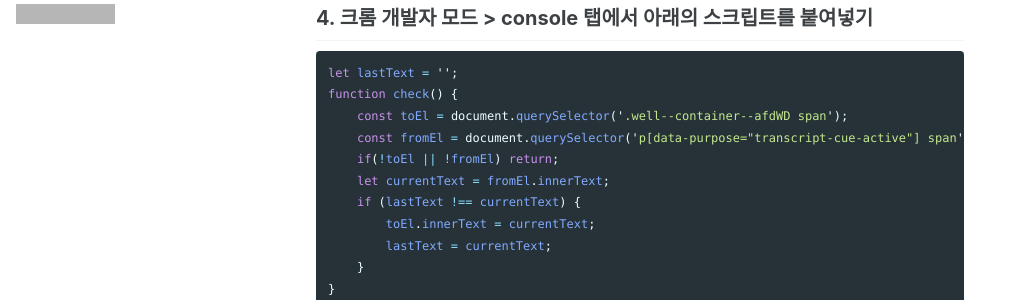
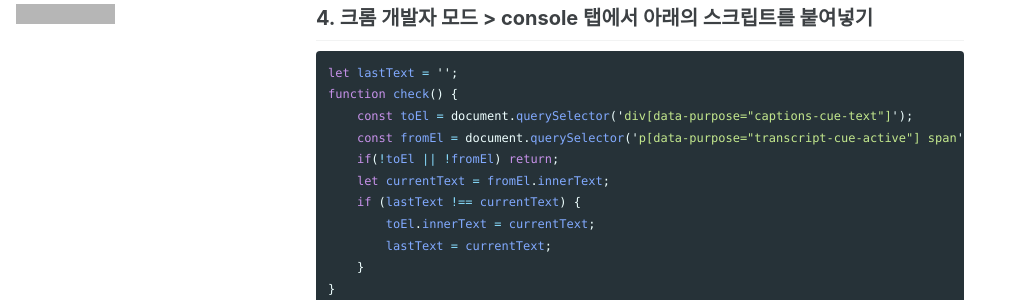
Before and after one commit to sehoone/sehoone.github.io, a Jekyll site: the page built from _posts/2024-05-25-udemy-trans-language.md, in a window 1280 px wide and 900 px high, scrolled down 1040 px. Shown: the part 151-451 px from the top of the window, without its empty margins (0-1011 px from the left). Built offline with Jekyll 4.4.1, drawn with Linux system fonts in a browser that asks for light colours; cached includes are drawn as plain includes; grey boxes are pictures that could not be loaded.

Commit message:
feature/fix-udemy-script

````diff
--- a/_posts/2024-05-25-udemy-trans-language.md
+++ b/_posts/2024-05-25-udemy-trans-language.md
@@ -24,7 +24,7 @@ toc_label: "etc"
 ```javascript
 let lastText = '';
 function check() {
-    const toEl = document.querySelector('.well--container--afdWD span');
+    const toEl = document.querySelector('div[data-purpose="captions-cue-text"]');
     const fromEl = document.querySelector('p[data-purpose="transcript-cue-active"] span');
     if(!toEl || !fromEl) return;
     let currentText = fromEl.innerText;
````
